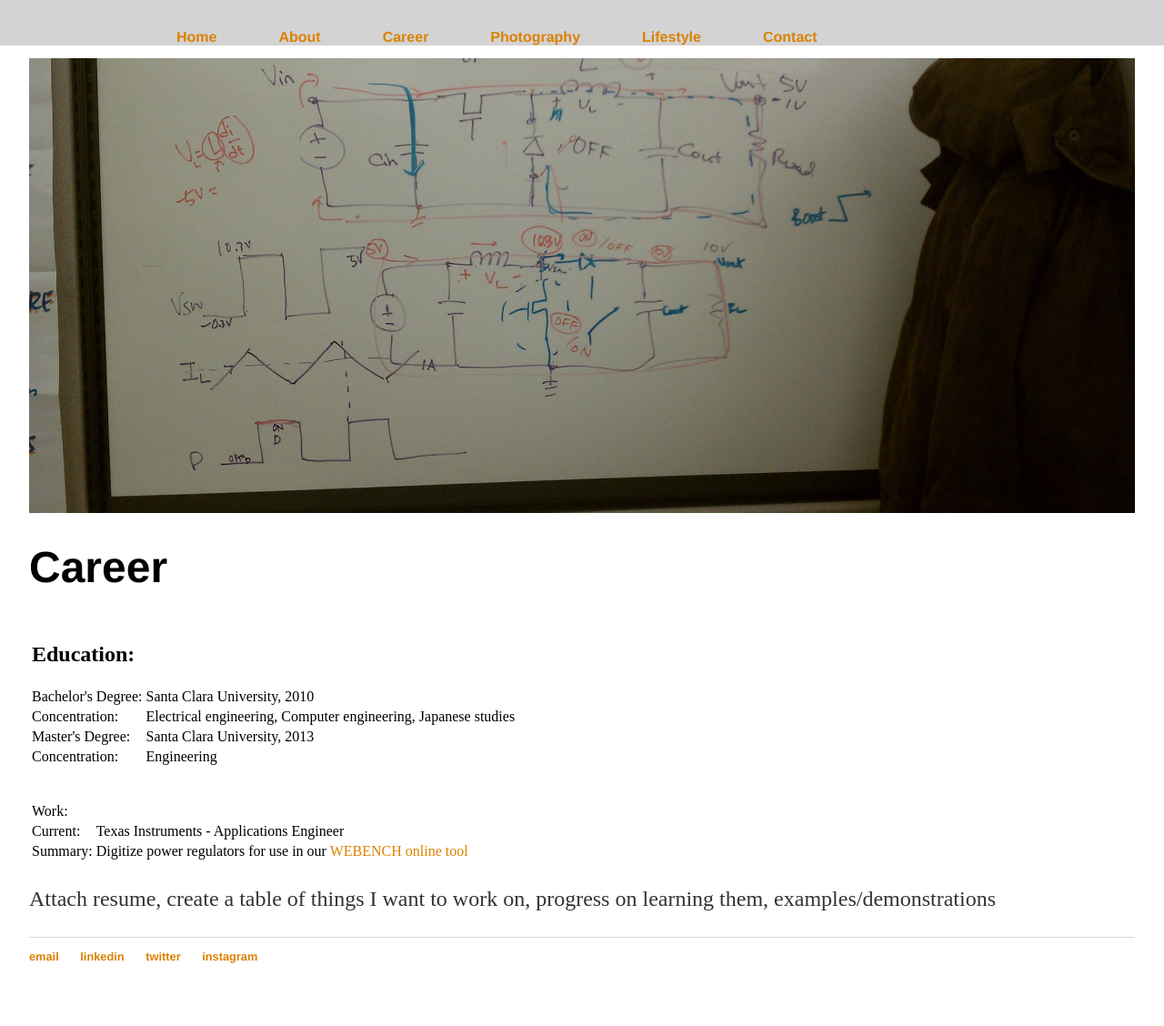
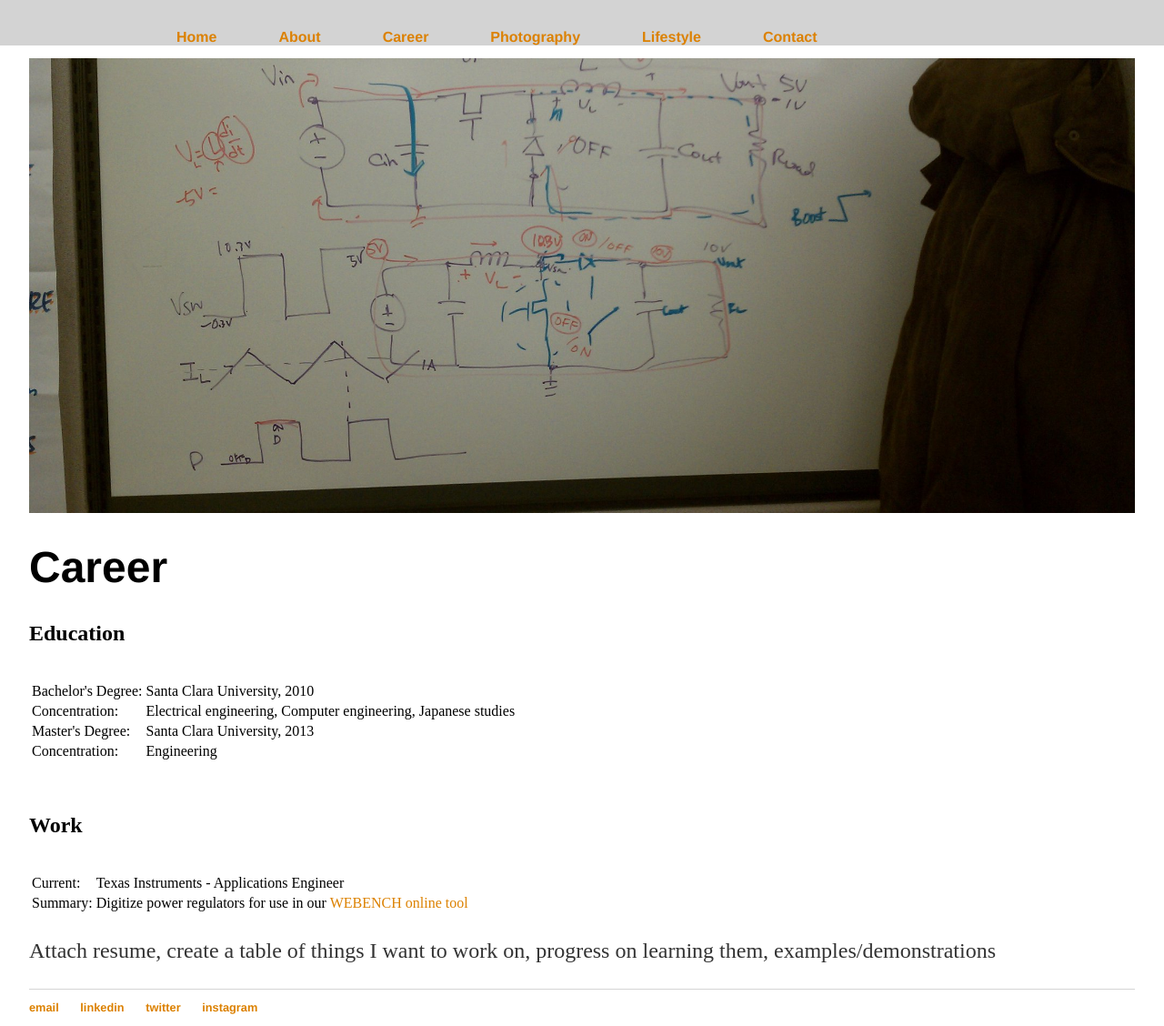
Before and after one commit to itsonlyjaz/itsonlyjaz.github.io, a Jekyll site: the page built from career/index.html, in a window 1280 px wide and 1128 px high. Shown: the whole window at 91% size. Built offline with Jekyll 4.4.1, drawn with Linux system fonts in a browser that asks for light colours.

Commit message:
Update index.html

```diff
--- a/career/index.html
+++ b/career/index.html
@@ -15,10 +15,9 @@ title: jaz-marie
     <h1>Career</h1>
 
     <div>
+       <h2>Education</h2>
+       <br>
        <table border="0">
-          <tr>
-             <td><h2>Education:</h2>
-          </tr>
           <tr>
              <td>Bachelor's Degree:</td>
              <td>Santa Clara University, 2010</td>
@@ -37,10 +36,9 @@ title: jaz-marie
           </tr>
        </table>
            <br><br>
+       <h2>Work</h2>
+       <br>
        <table border="0">
-          <tr>
-              <td>Work:</td>
-          </tr>
            <tr>
               <td>Current: </td>
               <td>Texas Instruments - Applications Engineer</td>
```
